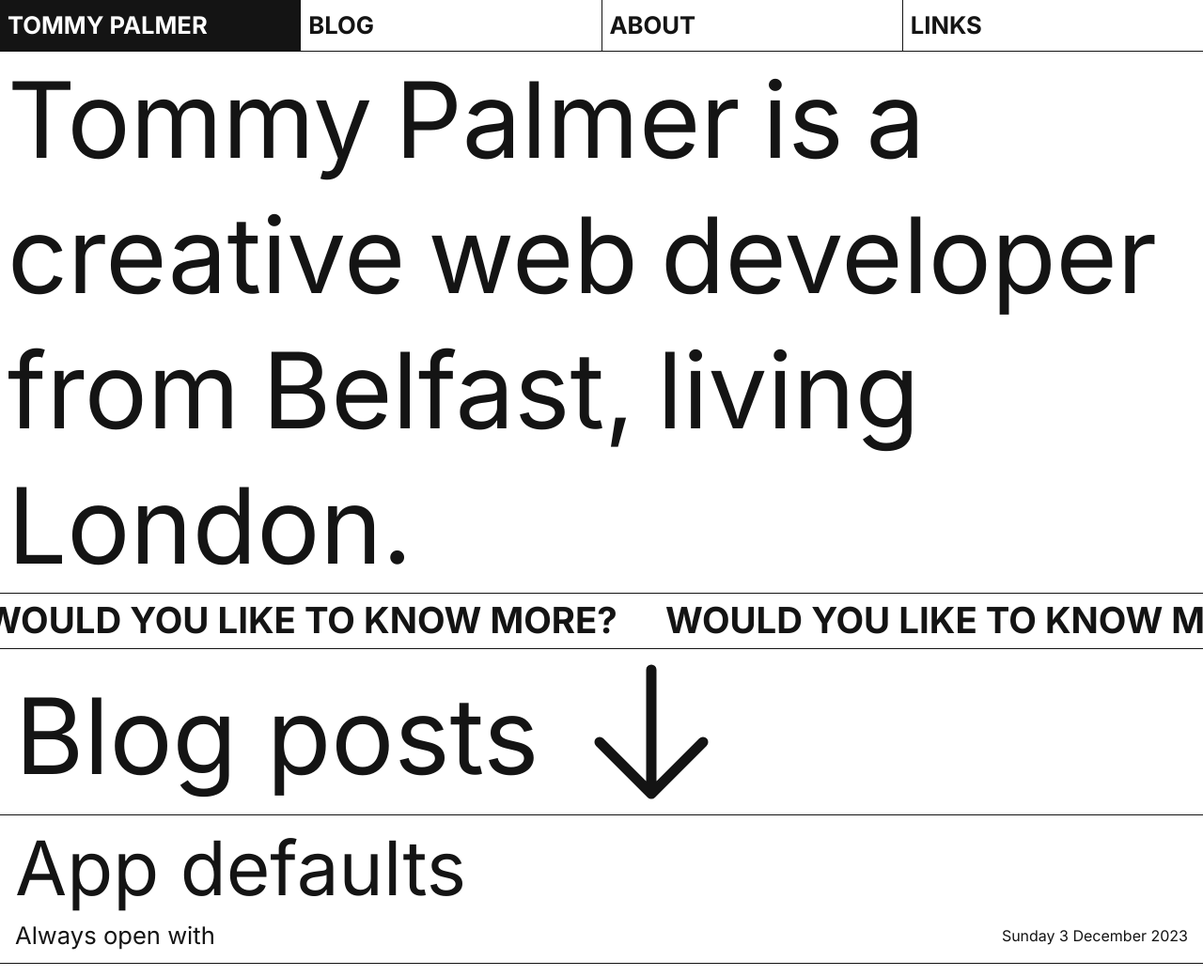
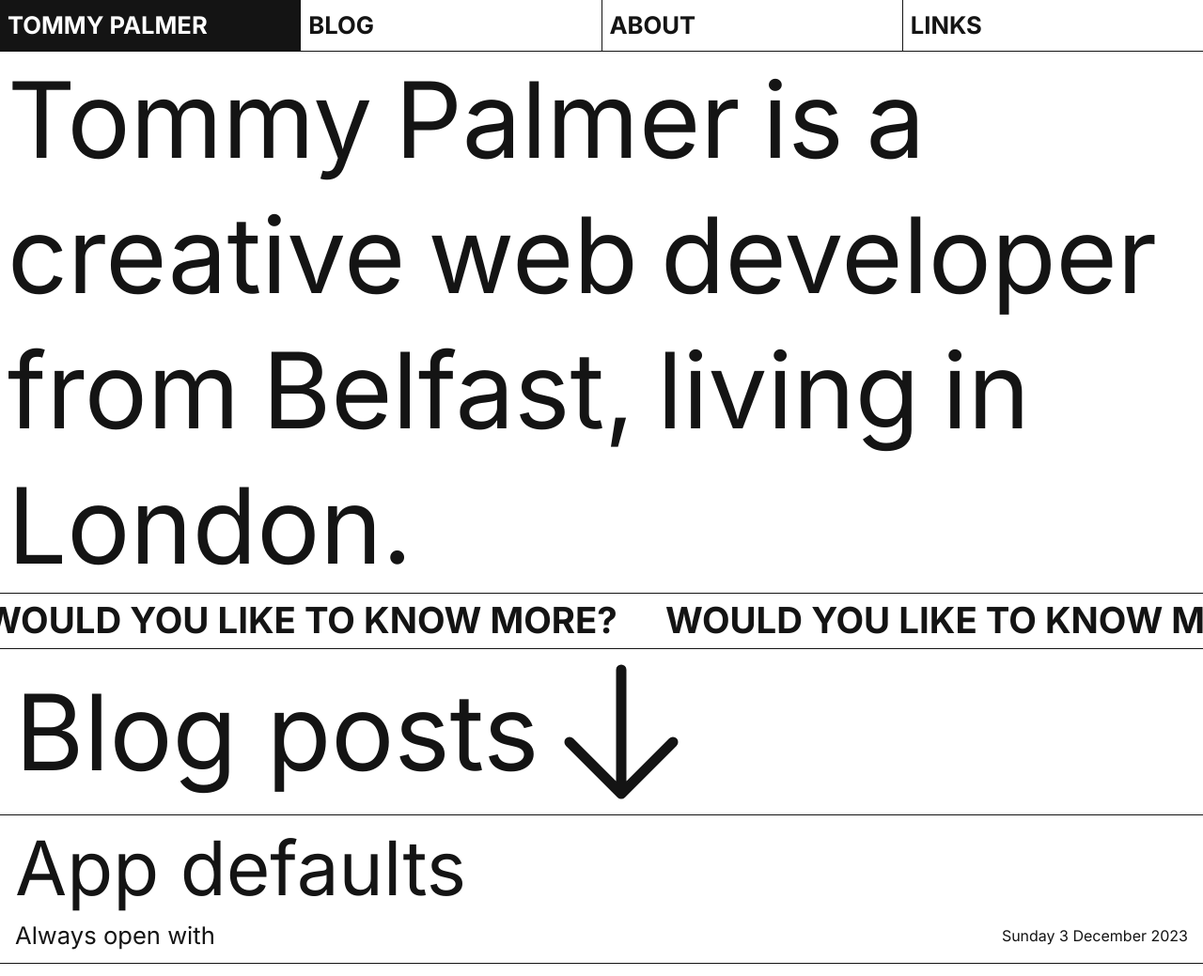
Before and after one commit to tommyp/tommyp.org, an Astro site: page / in a window 1280 px wide. Shown: the top 1039 px of the page at 94% size. Built offline with nearby package versions, Linux system fonts and the light colour scheme; Astro itself is replaced by a stand-in of ours.

Commit message:
refactor index to remove big header

```diff
--- a/src/components/Arrow.astro
+++ b/src/components/Arrow.astro
@@ -1,7 +1,3 @@
----
-const { angle } = Astro.props;
----
-
 <span class="icon">
 	<svg
 		xmlns="http://www.w3.org/2000/svg"
@@ -16,9 +12,10 @@ const { angle } = Astro.props;
 	</svg>
 </span>
 
-<style define:vars={{ angle: `${angle}deg` }}>
+<style>
 	.icon {
-		transform: rotate(var(--angle));
+		transform: rotate(var(--arrow-angle));
+		transition: transform 0.1s ease-in-out;
 		width: var(--text-3xl);
 		height: var(--text-3xl);
 	}
--- a/src/components/ArrowHeader.astro
+++ b/src/components/ArrowHeader.astro
@@ -1,11 +1,11 @@
 ---
 import Arrow from './Arrow.astro';
-const { angle } = Astro.props;
+const { hoverable } = Astro.props;
 ---
 
-<header>
+<header class:list={[{ hoverable: hoverable }]}>
 	<h1><slot /></h1>
-	<Arrow angle={angle} />
+	<Arrow />
 </header>
 
 <style>
@@ -15,6 +15,20 @@ const { angle } = Astro.props;
 		background: var(--button-hover-background-color);
 		color: var(--button-hover-text-color);
 		display: flex;
+		align-items: center;
+		--arrow-angle: -45deg;
+	}
+
+	header.hoverable {
+		color: var(--text-color);
+		background: none;
+		--arrow-angle: 0deg;
+	}
+
+	header.hoverable:hover {
+		color: var(--button-hover-text-color);
+		background: var(--button-hover-background-color);
+		--arrow-angle: -45deg;
 	}
 
 	h1 {
--- a/src/components/Graphic.astro
+++ b/src/components/Graphic.astro
@@ -10,6 +10,7 @@ const blocks = [
 	'from',
 	'Belfast,',
 	'living',
+	'in',
 	'London.'
 ];
 
@@ -69,7 +70,7 @@ const blocksWithColors = blocks.map((block, i) => {
 		color: var(--gray-9);
 	}
 
-	@media (min-width: 576px) {
+	@media (min-width: 768px) {
 		span {
 			font-size: var(--text-6xl);
 		}
--- a/src/components/Header.svelte
+++ b/src/components/Header.svelte
@@ -26,7 +26,7 @@
 		<ul>
 			<li>
 				<h1>
-					<a class={currentPath == '' ? 'active' : ''} href="/">Tommy Palmer</a>
+					<a class={currentPath == '' ? 'active' : ''} href="/"> Tommy&nbsp;Palmer</a>
 					<button
 						on:click|preventDefault={(e) => (dropdownOpen = !dropdownOpen)}
 						aria-label="Toggle navigation menu"
@@ -103,6 +103,10 @@
 	}
 	h1 svg {
 		width: 3rem;
+	}
+
+	h1 span {
+		display: none;
 	}
 
 	ul {
@@ -184,6 +188,10 @@
 			display: none;
 		}
 
+		h1 span {
+			display: inherit;
+		}
+
 		.dropdown,
 		header:not(.dropdownOpen) .dropdown {
 			position: relative;
--- a/src/layouts/Layout.astro
+++ b/src/layouts/Layout.astro
@@ -7,7 +7,7 @@ import 'open-props/style';
 import Header from '../components/Header.svelte';
 import Footer from '../components/Footer.astro';
 interface Props {
-	title: string;
+	title?: string;
 	description?: string;
 }
 
@@ -73,7 +73,7 @@ const pageDescription = description
 				flex: 1;
 			}
 
-			@media (min-width: 768px) {
+			@media (min-width: 576px) {
 				main {
 					margin-top: 0;
 				}
--- a/src/pages/index.astro
+++ b/src/pages/index.astro
@@ -4,37 +4,23 @@ import Marquee from '../components/Marquee.astro';
 import BlogHeaderLink from '../components/BlogHeaderLink.astro';
 import { publishedPosts } from '../lib/posts';
 import Graphic from '../components/Graphic.astro';
+import ArrowHeader from '../components/ArrowHeader.astro';
 
 const blogPosts = publishedPosts.slice(0, 3);
 ---
 
-<Layout title="Tommy Palmer">
+<Layout>
 	<main>
 		<div class="hero">
 			<Graphic />
-			<a class="about" href="/about">
+			<a class="marquee" href="/about">
 				<Marquee>Would you like to know more?</Marquee>
 			</a>
 		</div>
 		<div class="blog-posts">
 			<div class="big-header">
 				<a href="/blog">
-					<h2>Blog posts</h2>
-					<span class="icon">
-						<svg
-							xmlns="http://www.w3.org/2000/svg"
-							fill="none"
-							viewBox="0 0 24 24"
-							stroke-width="1.5"
-							stroke="currentColor"
-							class=""
-						>
-							<path
-								stroke-linecap="round"
-								stroke-linejoin="round"
-								d="M19.5 13.5L12 21m0 0l-7.5-7.5M12 21V3"></path>
-						</svg>
-					</span>
+					<ArrowHeader hoverable={true}>Blog&nbsp;posts</ArrowHeader>
 				</a>
 			</div>
 			{blogPosts.map((post) => <BlogHeaderLink post={post} />)}
@@ -62,7 +48,7 @@ const blogPosts = publishedPosts.slice(0, 3);
 		flex: 1;
 	}
 
-	.about {
+	.marquee {
 		border-top: 1px solid var(--border-color);
 		border-bottom: 1px solid var(--border-color);
 		text-decoration: none;
@@ -71,45 +57,12 @@ const blogPosts = publishedPosts.slice(0, 3);
 		font-weight: bold;
 	}
 
-	.about:hover {
+	.marquee:hover {
 		background-color: var(--button-hover-background-color);
 		color: var(--button-hover-text-color);
 	}
 
-	.big-header h2 {
-		/* padding: var(--margin-6xl) 0; */
-		font-size: var(--text-3xl);
-		margin: 0;
-		padding: 0 1rem;
-	}
-
 	.big-header a {
 		text-decoration: none;
-		color: var(--text-color);
-		display: flex;
-		gap: 1rem;
-		align-items: flex-end;
-		border-bottom: 1px solid var(--border-color);
-	}
-
-	.big-header .icon {
-		width: var(--text-10xl);
-		height: var(--text-10xl);
-		transition: transform 0.05s ease-in-out;
-	}
-
-	.big-header a:hover {
-		background-color: var(--button-hover-background-color);
-		color: var(--button-hover-text-color);
-	}
-
-	.big-header a:hover .icon {
-		transform: rotate(-45deg);
-	}
-
-	@media (min-width: 768px) {
-		.big-header h2 {
-			font-size: var(--text-6xl);
-		}
 	}
 </style>
```
